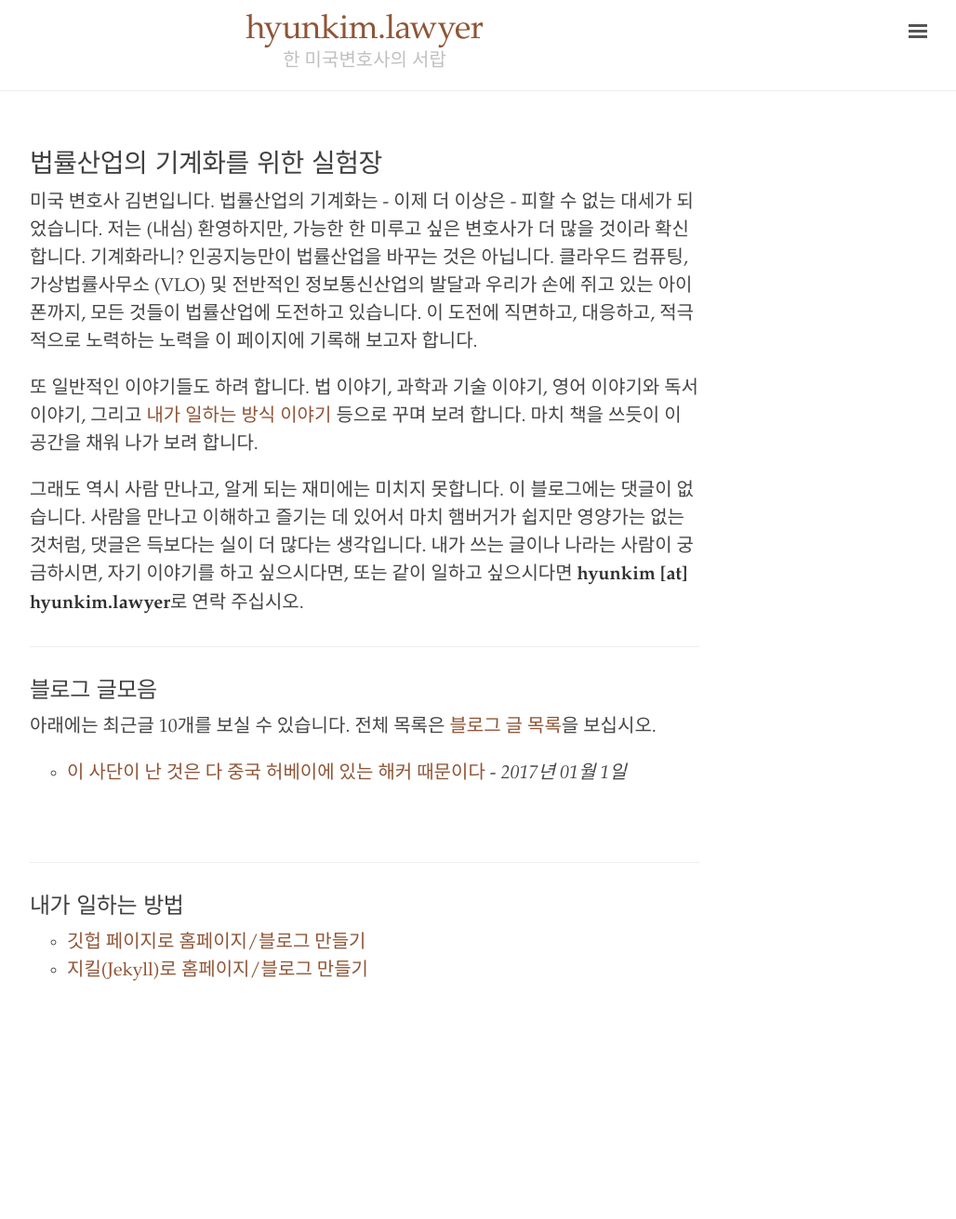
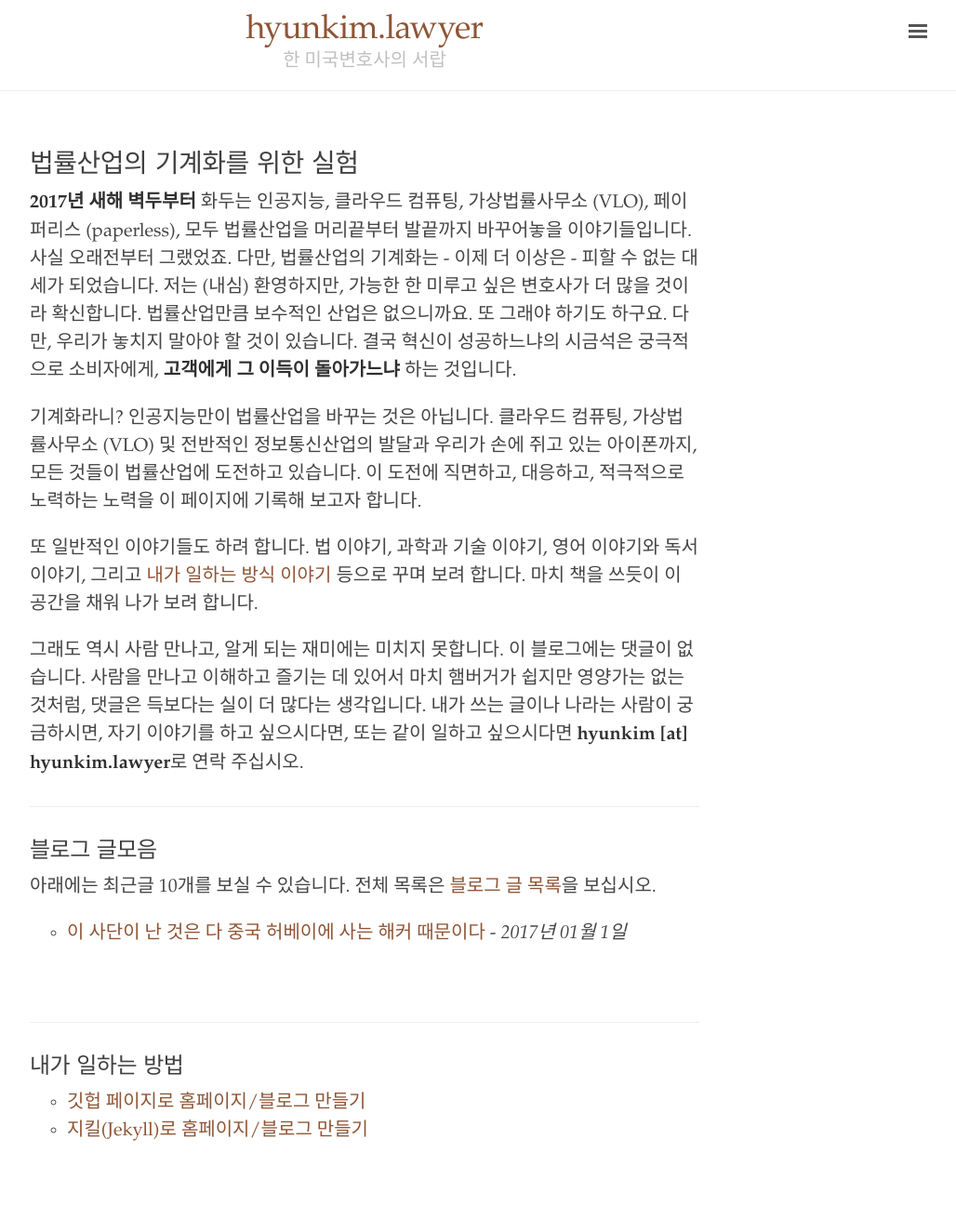
Before and after one commit to hyunkim-law/hyunkim-law.github.io, a Jekyll site: the page built from index.html, in a window 1280 px wide. Shown: the whole page at 93% size, without its empty margins (248-1276 px from the left). Built offline with Jekyll 4.4.1, drawn with Linux system fonts in a browser that asks for light colours; before the commit the page ends 1139 px from its top, so only the background shows below that.

Commit message:
updatd index

```diff
--- a/index.html
+++ b/index.html
@@ -3,9 +3,10 @@ layout: default
 title: "hyunkim.lawyer"
 ---
 <div class="introduction">
-  <h1>법률산업의 기계화를 위한 실험장</h1>
+  <h1>법률산업의 기계화를 위한 실험</h1>
 
-<p>미국 변호사 김변입니다. 법률산업의 기계화는 - 이제 더 이상은 - 피할 수 없는 대세가 되었습니다. 저는 (내심) 환영하지만, 가능한 한 미루고 싶은 변호사가 더 많을 것이라 확신합니다.  기계화라니? 인공지능만이 법률산업을 바꾸는 것은 아닙니다. 클라우드 컴퓨팅, 가상법률사무소 (VLO) 및 전반적인 정보통신산업의 발달과 우리가 손에 쥐고 있는 아이폰까지, 모든 것들이 법률산업에 도전하고 있습니다. 이 도전에 직면하고, 대응하고, 적극적으로 노력하는 노력을 이 페이지에 기록해 보고자 합니다.</p>
+<p><strong>2017년 새해 벽두부터</strong> 화두는 인공지능, 클라우드 컴퓨팅, 가상법률사무소 (VLO), 페이퍼리스 (paperless), 모두 법률산업을 머리끝부터 발끝까지 바꾸어놓을 이야기들입니다. 사실 오래전부터 그랬었죠. 다만, 법률산업의 기계화는 - 이제 더 이상은 - 피할 수 없는 대세가 되었습니다. 저는 (내심) 환영하지만, 가능한 한 미루고 싶은 변호사가 더 많을 것이라 확신합니다.  법률산업만큼 보수적인 산업은 없으니까요. 또 그래야 하기도 하구요. 다만, 우리가 놓치지 말아야 할 것이 있습니다.  결국 혁신이 성공하느냐의 시금석은 궁극적으로 소비자에게, <strong>고객에게 그 이득이 돌아가느냐</strong> 하는 것입니다.</p>
+<p>기계화라니? 인공지능만이 법률산업을 바꾸는 것은 아닙니다. 클라우드 컴퓨팅, 가상법률사무소 (VLO) 및 전반적인 정보통신산업의 발달과 우리가 손에 쥐고 있는 아이폰까지, 모든 것들이 법률산업에 도전하고 있습니다. 이 도전에 직면하고, 대응하고, 적극적으로 노력하는 노력을 이 페이지에 기록해 보고자 합니다.</p>
 <p>또 일반적인 이야기들도 하려 합니다.  법 이야기, 과학과 기술 이야기, 영어 이야기와 독서 이야기, 그리고 <a href="/categories/how.html">내가 일하는 방식 이야기</a> 등으로 꾸며 보려 합니다.  마치 책을 쓰듯이 이 공간을 채워 나가 보려 합니다.</p>
 <p>그래도 역시 사람 만나고, 알게 되는 재미에는 미치지 못합니다.  이 블로그에는 댓글이 없습니다.  사람을 만나고 이해하고 즐기는 데 있어서 마치 햄버거가 쉽지만 영양가는 없는 것처럼, 댓글은 득보다는 실이 더 많다는 생각입니다.  내가 쓰는 글이나 나라는 사람이 궁금하시면, 자기 이야기를 하고 싶으시다면, 또는 같이 일하고 싶으시다면 <strong>hyunkim [at] hyunkim.lawyer</strong>로 연락 주십시오.  </p>
 </div>
```
Also changed, not shown: _posts/2017-01-02-init.md (+12 -10 lines).
